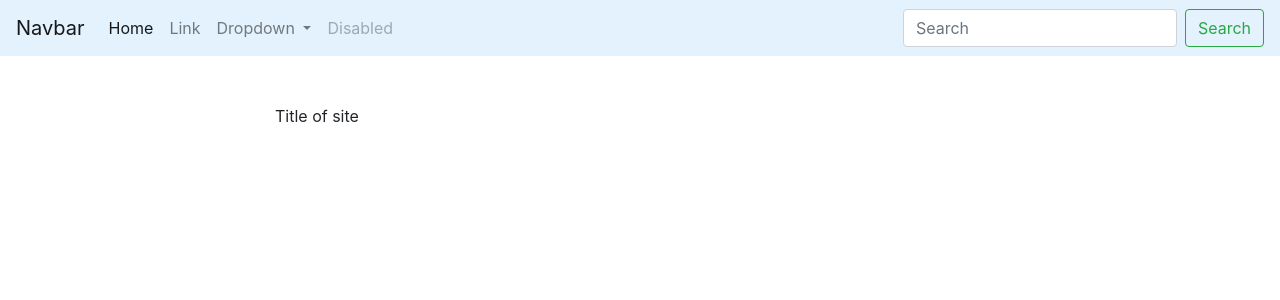
After one commit to z0han91/firstone, a Python web app: template blog/templates/blog/base_blog.html in a window 1280 px wide. The commit adds this page. Shown: the top 300 px of the page. Run offline with Jinja, Linux system fonts and the light colour scheme; the template is opened without the code that fills it, so the values that code supplies are empty; some libraries are stand-ins or nearby versions.

Commit message:
add base tamplate in base.html, add extend tamplate in index.html. render data on site from db

```diff
--- /dev/null
+++ b/blog/templates/blog/base_blog.html
@@ -0,0 +1,63 @@
+<!DOCTYPE html>
+<html lang="en">
+<head>
+    <meta charset="UTF-8">
+    <meta name="viewport" content="width=device-width, initial-scale=1.0">
+    <meta http-equiv="X-UA-Compatible" content="ie=edge">
+    <link rel="stylesheet" href="https://stackpath.bootstrapcdn.com/bootstrap/4.4.1/css/bootstrap.min.css" integrity="sha384-Vkoo8x4CGsO3+Hhxv8T/Q5PaXtkKtu6ug5TOeNV6gBiFeWPGFN9MuhOf23Q9Ifjh" crossorigin="anonymous">
+    <title>
+        {% block title%}
+            Title of site
+        {% endblock %}
+    </title>
+</head>
+
+<body>
+    <nav class="navbar navbar-expand-lg navbar-light" style="background-color: #e3f2fd;">
+        <a class="navbar-brand" href="#">Navbar</a>
+        <button class="navbar-toggler" type="button" data-toggle="collapse" data-target="#navbarSupportedContent" aria-controls="navbarSupportedContent" aria-expanded="false" aria-label="Toggle navigation">
+          <span class="navbar-toggler-icon"></span>
+        </button>
+
+        <div class="collapse navbar-collapse" id="navbarSupportedContent">
+          <ul class="navbar-nav mr-auto">
+            <li class="nav-item active">
+              <a class="nav-link" href="#">Home <span class="sr-only">(current)</span></a>
+            </li>
+            <li class="nav-item">
+              <a class="nav-link" href="#">Link</a>
+            </li>
+            <li class="nav-item dropdown">
+              <a class="nav-link dropdown-toggle" href="#" id="navbarDropdown" role="button" data-toggle="dropdown" aria-haspopup="true" aria-expanded="false">
+                Dropdown
+              </a>
+              <div class="dropdown-menu" aria-labelledby="navbarDropdown">
+                <a class="dropdown-item" href="#">Action</a>
+                <a class="dropdown-item" href="#">Another action</a>
+                <div class="dropdown-divider"></div>
+                <a class="dropdown-item" href="#">Something else here</a>
+              </div>
+            </li>
+            <li class="nav-item">
+              <a class="nav-link disabled" href="#" tabindex="-1" aria-disabled="true">Disabled</a>
+            </li>
+          </ul>
+          <form class="form-inline my-2 my-lg-0">
+            <input class="form-control mr-sm-2" type="search" placeholder="Search" aria-label="Search">
+            <button class="btn btn-outline-success my-2 my-sm-0" type="submit">Search</button>
+          </form>
+        </div>
+      </nav>
+
+      <div class="container mt-5">
+          <div class="row">
+              <div class="col-6 offset-md-2">
+                {% block content %}
+                    Title of site
+                {% endblock %}
+              </div>
+          </div>
+      </div>
+
+</body>
+</html>
--- a/blog/views.py
+++ b/blog/views.py
@@ -1,8 +1,9 @@
 from django.shortcuts import render
-# from django.http import HttpResponse
+from .models import Post
 
 # Create your views here.
 
 
 def posts_list(request):
-    return render(request, 'blog/index.html')
+    posts = Post.objects.all()
+    return render(request, 'blog/index.html', context={'posts': posts})
```
Also changed, not shown: blog/templates/blog/index.html (+26 -12 lines), db.sqlite3.
